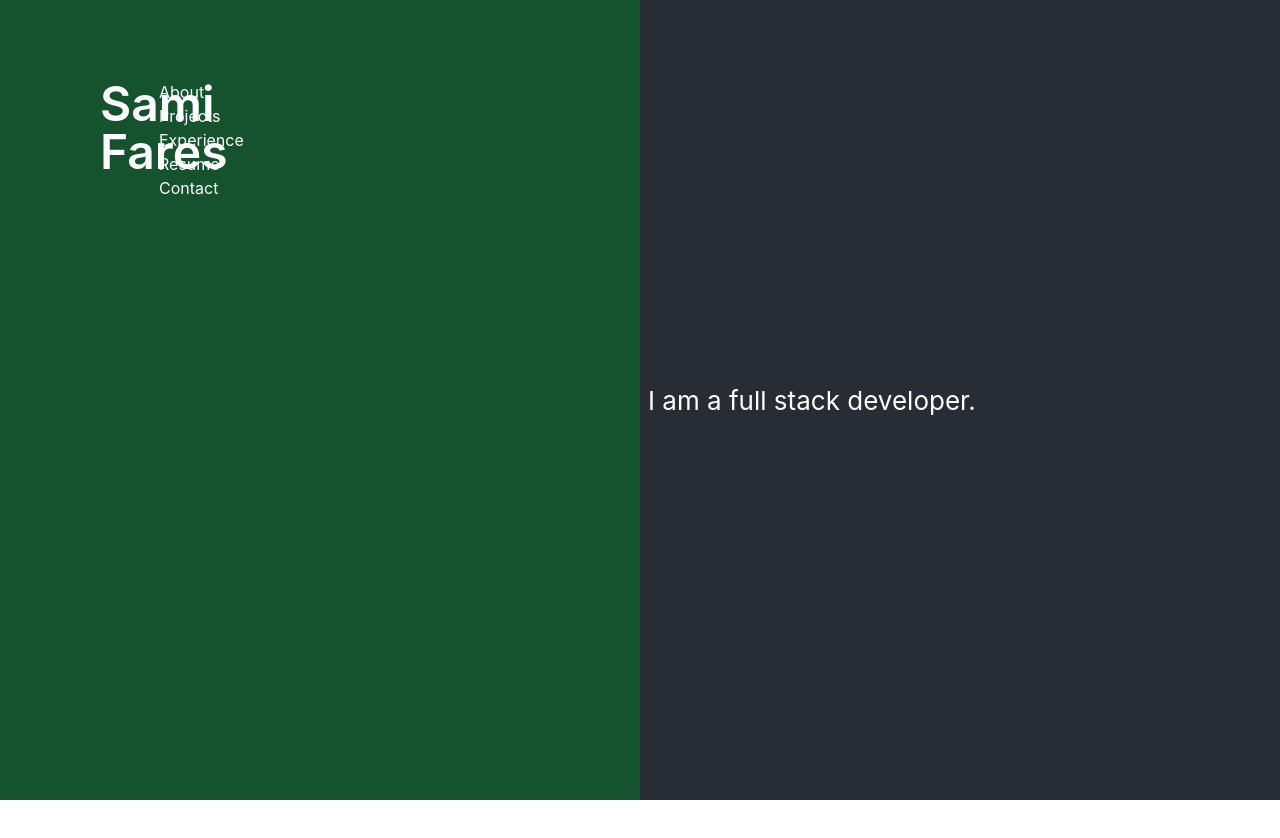
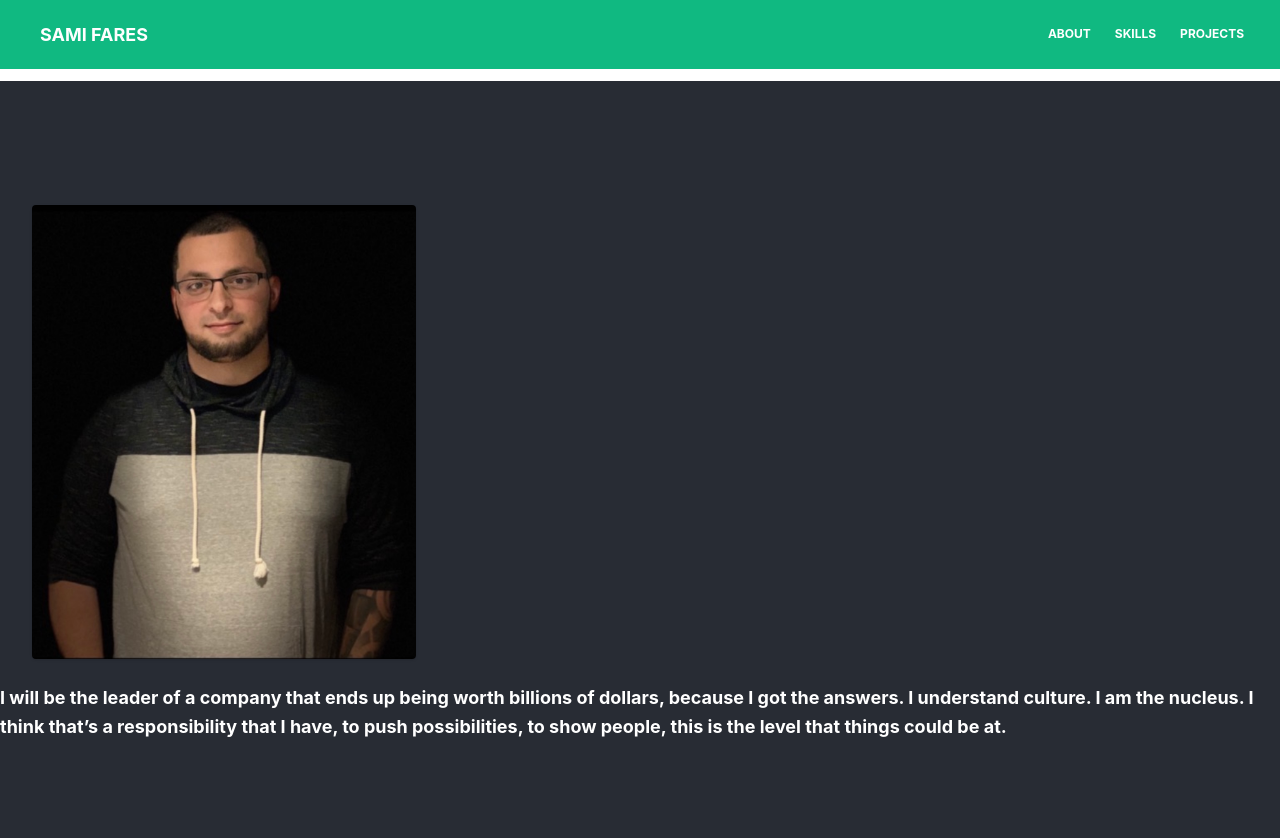
Before and after one commit to SamiFdev/Portfoliov2, a React (Create React App) app: page / in a window 1280 px wide. Shown: the top 838 px of the page. Before the commit the page ends 800 px from the top, so only its background shows below. Built offline with nearby package versions, Linux system fonts and the light colour scheme.

Commit message:
working on about

```diff
--- a/package.json
+++ b/package.json
@@ -7,7 +7,10 @@
     "@testing-library/jest-dom": "^5.16.4",
     "@testing-library/react": "^13.3.0",
     "@testing-library/user-event": "^13.5.0",
+    "bootstrap": "^5.1.3",
+    "bulma": "^0.9.4",
     "react": "^18.1.0",
+    "react-bootstrap": "^2.4.0",
     "react-dom": "^18.1.0",
     "react-scripts": "5.0.1",
     "web-vitals": "^2.1.4"
--- a/src/components/About.js
+++ b/src/components/About.js
@@ -1,13 +1,25 @@
 import React from 'react'
+import Profilepic from '../assets/Profilepic.jpg'
 
 
 function About() {
   return (
+    <>
+  <div className="flex flex-wrap justify-start">
+  <div className="w-6/12 sm:w-4/12 px-4">
+    <img src={Profilepic} alt="..." className="shadow rounded max-w-full h-auto align-middle border-none" />
+  </div>
+</div>
     <div>
-        <p>
-            My name is Sami Fares and I am a full stack developer.
-        </p>
+    <p className="text-lg font-bold in-line leading-relaxed mt-6 mb-4 text-white-800">
+  I will be the leader of a company that ends up being worth billions
+  of dollars, because I got the answers. I understand culture. I am
+  the nucleus. I think that’s a responsibility that I have, to push
+  possibilities, to show people, this is the level that things could
+  be at.
+</p>
     </div>
+    </>
   )
 }
 
--- a/src/components/NavBar.js
+++ b/src/components/NavBar.js
@@ -2,16 +2,39 @@ import React from 'react'
 
 function NavBar() {
   return (
-    <div className="grid grid-cols-1 md:grid-cols-2 lg:grid-cols-4 gap-2 md:gap-4 top-0 right-100 w-[50vw] bg-green-900 p-20 pl-5 text-white fixed h-full ">
-  <h2 className="grid grid-cols-1 md:grid-cols-2 lg:grid-cols-4 gap-2 md:gap-4 top-10 mt-0 text-1xl font-semibold text-white ml-20 text-5xl font-semibold text-white">Sami Fares</h2>
-  <ul className="">
-      <li>About</li>
-      <li>Projects</li>
-      <li>Experience</li>
-      <li>Resume</li>
-      <li>Contact</li>
-  </ul>
-</div>
+    <nav className="relative flex flex-wrap items-center justify-between px-2 py-3 navbar-expand-lg bg-emerald-500 mb-3">
+    <div className="container px-4 mx-auto flex flex-wrap items-center justify-between">
+      <div className="w-full relative flex justify-between lg:w-auto  px-4 lg:static lg:block lg:justify-start">
+        <a className="text-lg font-bold leading-relaxed inline-block mr-4 py-2 whitespace-no-wrap uppercase text-white" href="#pablo">
+          Sami Fares
+        </a>
+        <button className="cursor-pointer text-xl leading-none px-3 py-1 border border-solid border-transparent rounded bg-transparent block lg:hidden outline-none focus:outline-none" type="button">
+          <span className="block relative w-6 h-px rounded-sm bg-white"></span>
+          <span className="block relative w-6 h-px rounded-sm bg-white mt-1"></span>
+          <span className="block relative w-6 h-px rounded-sm bg-white mt-1"></span>
+        </button>
+      </div>
+      <div className="lg:flex flex-grow items-center">
+        <ul className="flex flex-col lg:flex-row list-none ml-auto">
+            <li className="nav-item">
+              <a className="px-3 py-2 flex items-center text-xs uppercase font-bold leading-snug text-white hover:opacity-75" href="#pablo">
+               About
+              </a>
+            </li>
+            <li className="nav-item">
+              <a className="px-3 py-2 flex items-center text-xs uppercase font-bold leading-snug text-white hover:opacity-75" href="#pablo">
+                Skills
+              </a>
+            </li>
+            <li className="nav-item">
+              <a className="px-3 py-2 flex items-center text-xs uppercase font-bold leading-snug text-white hover:opacity-75" href="#pablo">
+                Projects
+              </a>
+            </li>
+        </ul>
+      </div>
+    </div>
+  </nav>
   )
 }
 
```
Also changed, not shown: src/assets/Profilepic.jpg (added), 1 other file (tests, documents, lock files or other folders).
